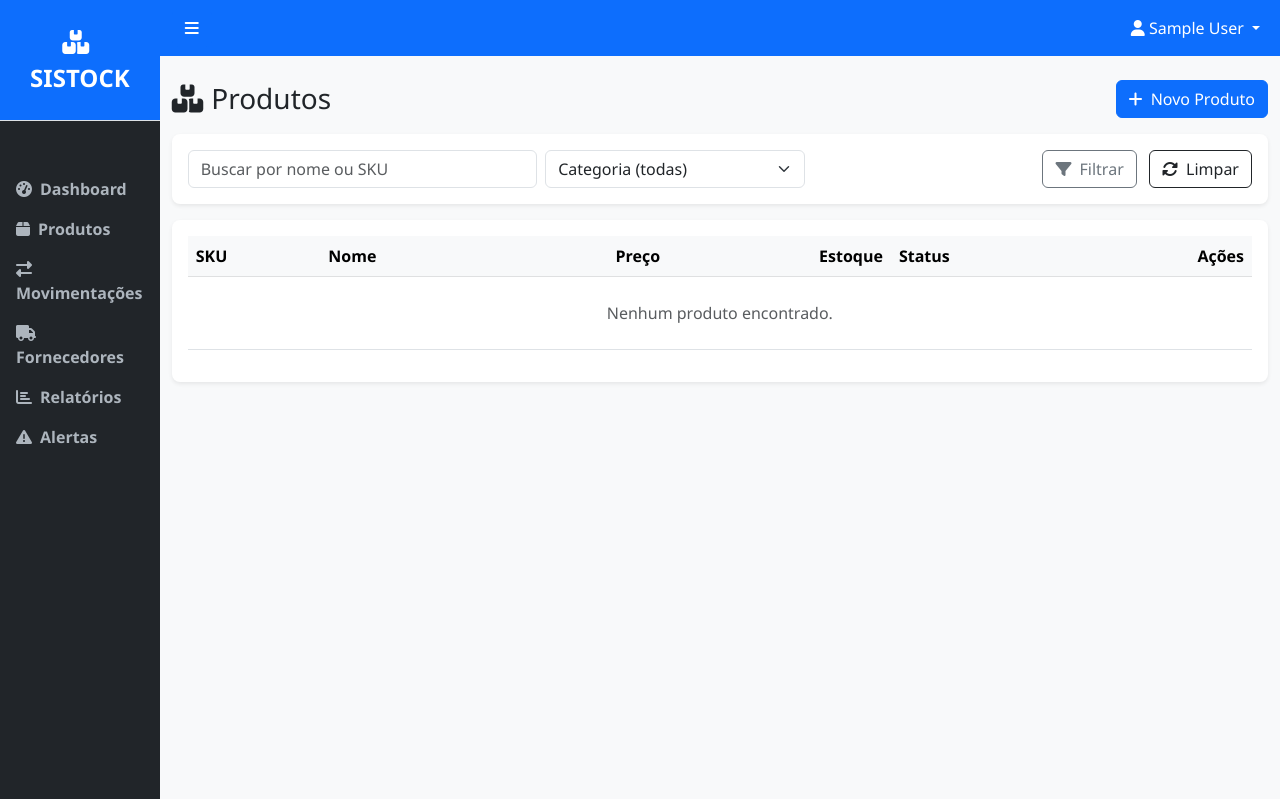
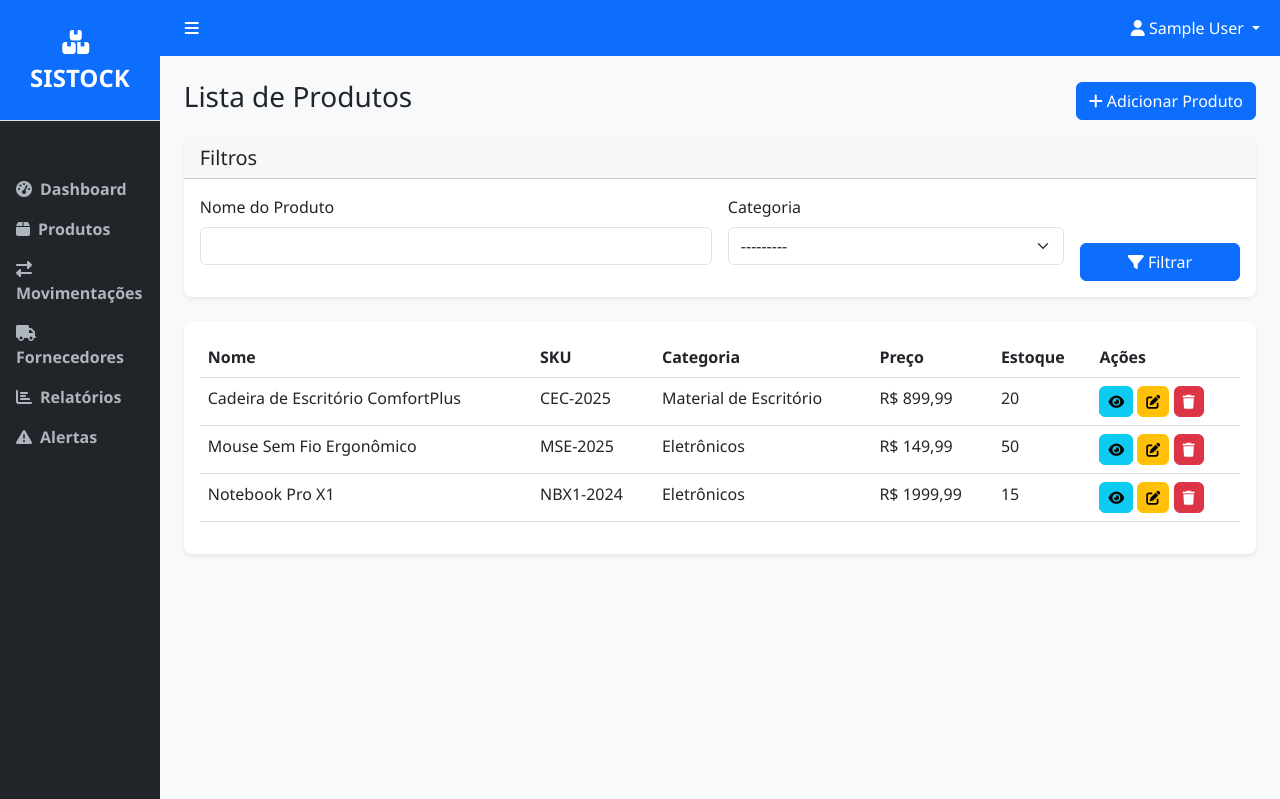
Before and after one commit to mateus-s-a/SISTOCK, a Django app: page /products/ in a window 1280 px wide. Shown: the top 799 px of the page. Run offline with Django 5.2, Linux system fonts and the light colour scheme; the visitor is signed in with stand-in values (Sample User, id 1); data comes from the database, SQL or seed files in the repository; parts of the project's set-up code (start-up, migrations or seed data) failed here and were passed over; some libraries are stand-ins or nearby versions.

Commit message:
refactor(apps): Implementa CRUD para Produtos (views, forms, templates) #9

```diff
--- a/apps/products/templates/products/product_list.html
+++ b/apps/products/templates/products/product_list.html
@@ -1,83 +1,69 @@
-{% extends 'base.html' %}
+{% extends "base.html" %}
+{% load crispy_forms_tags %}
 
-{% block title %}Produtos - SISTOCK{% endblock %}
+{% block title %}Lista de Produtos{% endblock %}
 
 {% block content %}
+<div class="container-fluid">
     <div class="d-flex justify-content-between align-items-center mb-3">
-    <h3 class="mb-0"><i class="fas fa-boxes me-2"></i>Produtos</h3>
+        <h3>Lista de Produtos</h3>
         <a href="{% url 'products:product_create' %}" class="btn btn-primary">
-        <i class="fas fa-plus me-1"></i> Novo Produto
+            <i class="fas fa-plus"></i> Adicionar Produto
         </a>
     </div>
 
-<div class="card mb-3">
+    <!-- Filtros -->
+    <div class="card mb-4">
+        <div class="card-header">
+            <h5 class="mb-0">Filtros</h5>
+        </div>
         <div class="card-body">
-        <form class="row g-2" method="get">
+            <form method="get" class="row g-3">
+                <div class="col-md-6">
+                    {{ filter.form.name|as_crispy_field }}
+                </div>
                 <div class="col-md-4">
-                <input type="text" class="form-control" name="q" value="{{ request.GET.q }}" placeholder="Buscar por nome ou SKU">
+                    {{ filter.form.category|as_crispy_field }}
                 </div>
-            <div class="col-md-3">
-                <select name="category" class="form-select">
-                    <option value="">Categoria (todas)</option>
-                    <option value="1">Eletrônicos</option>
-                    <option value="2">Roupas</option>
-                </select>
-            </div>
-            <div class="col-md-5 text-end">
-                <button class="btn btn-outline-secondary me-2">
-                    <i class="fas fa-filter me-1"></i> Filtrar
+                <div class="col-md-2 d-flex align-items-end">
+                    <button type="submit" class="btn btn-primary w-100">
+                        <i class="fas fa-filter"></i> Filtrar
                     </button>
-                <a href="?" class="btn btn-outline-dark">
-                    <i class="fas fa-rotate me-1"></i> Limpar
-                </a>
                 </div>
             </form>
         </div>
     </div>
 
-<div class="card">
-    <div class="card-body table-responsive">
-        <table class="table table-hover align-middle">
-            <thead class="table-light">
+    <div class="card shadow-sm">
+        <div class="card-body">
+            <table class="table table-hover">
+                <thead>
                     <tr>
+                        <th>Nome</th>
                         <th>SKU</th>
-                    <th>Nome</th>
-                    <th class="text-end">Preço</th>
-                    <th class="text-end">Estoque</th>
-                    <th>Status</th>
-                    <th class="text-end">Ações</th>
+                        <th>Categoria</th>
+                        <th>Preço</th>
+                        <th>Estoque</th>
+                        <th>Ações</th>
                     </tr>
                 </thead>
                 <tbody>
                     {% for product in products %}
                     <tr>
-                    <td><code>{{ product.sku }}</code></td>
                         <td>{{ product.name }}</td>
-                    <td class="text-end">R$ {{ product.price }}</td>
-                    <td class="text-end">{{ product.stock }}</td>
+                        <td>{{ product.sku }}</td>
+                        <td>{{ product.category.name }}</td>
+                        <td>R$ {{ product.price|floatformat:2 }}</td>
+                        <td>{{ product.stock_quantity }}</td>
                         <td>
-                        {% if product.stock > 10 %}
-                            <span class="badge bg-success">Em estoque</span>
-                        {% elif product.stock > 0 %}
-                            <span class="badge bg-warning text-dark">Baixo</span>
-                        {% else %}
-                            <span class="badge bg-danger">Esgotado</span>
-                        {% endif %}
-                    </td>
-                    <td class="text-end">
-                        <a href="{% url 'products:product_detail' product.id %}" class="btn btn-sm btn-outline-primary">
-                            <i class="fas fa-eye"></i>
-                        </a>
-                        <a href="{% url 'products:product_update' product.id %}" class="btn btn-sm btn-outline-secondary">
-                            <i class="fas fa-edit"></i>
-                        </a>
+                            <a href="{% url 'products:product_detail' product.pk %}" class="btn btn-sm btn-info" title="Detalhes"><i class="fas fa-eye"></i></a>
+                            <a href="{% url 'products:product_update' product.pk %}" class="btn btn-sm btn-warning" title="Editar"><i class="fas fa-edit"></i></a>
+                            <a href="{% url 'products:product_delete' product.pk %}" class="btn btn-sm btn-danger" title="Excluir"><i class="fas fa-trash"></i></a>
                         </td>
                     </tr>
                     {% empty %}
                     <tr>
-                    <td colspan="6" class="text-center text-muted py-4">
-                        Nenhum produto encontrado.
-                    </td>
+                        <td colspan="6" class="text-center">Nenhum produto encontrado.</td>
                     </tr>
                     {% endfor %}
                 </tbody>
@@ -85,8 +71,31 @@
         </div>
     </div>
 
-<div class="alert alert-info mt-3">
-    <i class="fas fa-info-circle me-1"></i>
-    <strong>Demonstração:</strong> Dados simulados - integração real virá na Fase 2.
+    <!-- Paginação -->
+    {% if is_paginated %}
+    <nav class="mt-4">
+        <ul class="pagination justify-content-center">
+            {% if page_obj.has_previous %}
+                <li class="page-item">
+                    <a class="page-link" href="?page=1&{{ request.GET.urlencode|cut:'page='|cut:'&page=' }}">&laquo; Primeira</a>
+                </li>
+                <li class="page-item">
+                    <a class="page-link" href="?page={{ page_obj.previous_page_number }}&{{ request.GET.urlencode|cut:'page='|cut:'&page=' }}">Anterior</a>
+                </li>
+            {% endif %}
+
+            <li class="page-item disabled"><span class="page-link">Página {{ page_obj.number }} de {{ page_obj.paginator.num_pages }}</span></li>
+
+            {% if page_obj.has_next %}
+                <li class="page-item">
+                    <a class="page-link" href="?page={{ page_obj.next_page_number }}&{{ request.GET.urlencode|cut:'page='|cut:'&page=' }}">Próxima</a>
+                </li>
+                <li class="page-item">
+                    <a class="page-link" href="?page={{ page_obj.paginator.num_pages }}&{{ request.GET.urlencode|cut:'page='|cut:'&page=' }}">Última &raquo;</a>
+                </li>
+            {% endif %}
+        </ul>
+    </nav>
+    {% endif %}
 </div>
 {% endblock %}
--- a/apps/products/views.py
+++ b/apps/products/views.py
@@ -1,80 +1,111 @@
-from django.shortcuts import render, redirect
-from django.views.generic import TemplateView, ListView
+from django.urls import reverse_lazy
+from django.views.generic import (
+    ListView,
+    DetailView,
+    CreateView,
+    UpdateView,
+    DeleteView,
+)
 from django.contrib.auth.mixins import LoginRequiredMixin
-from django.contrib import messages
+from django.contrib.messages.views import SuccessMessageMixin
+
 from .models import Product, Category
+from .forms import ProductForm, CategoryForm
+from .filters import ProductFilter
+
 
 # Create your views here.
 
-class ProductListView(LoginRequiredMixin, TemplateView):
+# --- Views de Produto --- #
+class ProductListView(LoginRequiredMixin, ListView):
     """Lista Produtos"""
     model = Product
     template_name = 'products/product_list.html'
     context_object_name = 'products'
-    paginate_by = 10
+    paginate_by = 15
 
     def get_queryset(self):
-        qs = Product.objects.select_related('category').all().order_by('name')
-        q = self.request.GET.get('q', '')
-        if q:
-            qs = qs.filter(name__icontains=q) | qs.filter(sku__icontains=q)
-        return qs
+        """Adiciona busca simples ao queryset"""
+        queryset = super().get_queryset().select_related('category').order_by('name')
+        self.filter = ProductFilter(self.request.GET, queryset=queryset)
+        return self.filter.qs
+
+    def get_context_data(self, **kwargs):
+        """
+        Adiciona o objeto de filtro ao contexto para ser usado no template
+        """
+        context = super().get_context_data(**kwargs)
+        context['filter'] = self.filter
+        return context
+
+
+class ProductDetailView(LoginRequiredMixin, DetailView):
+    """Detalhe Produto"""
+    model = Product
+    template_name = 'products/product_detail.html'
+    context_object_name = 'product'
 
 
 
-class ProductCreateView(LoginRequiredMixin, TemplateView):
+class ProductCreateView(LoginRequiredMixin, SuccessMessageMixin, CreateView):
     """Cria Produto"""
-    template_name = 'products/product_create.html'
-
-    def post(self, request, *args, **kwargs):
-        messages.success(request, 'Produto criado com sucesso. (Simulação)')
-        return redirect('products:product_list')
-
-
-class ProductDetailView(LoginRequiredMixin, TemplateView):
-    """Detalhe Produto"""
-    template_name = 'products/product_detail.html'
+    model = Product
+    form_class = ProductForm
+    template_name = 'products/product_form.html'    # Template reutilizável
+    success_url = reverse_lazy('products:product_list')
+    success_message = 'Produto criado com sucesso.'
+    # template_name = 'products/product_create.html'
 
     def get_context_data(self, **kwargs):
+        """Adiciona título ao contexto"""
         context = super().get_context_data(**kwargs)
-
-        # TESTE-ESTÁTICO-PRODUCTS => (Detalhe Produtos)
-        product_id = kwargs.get('pk', 1)
-        context['product'] = {
-            'id': product_id,
-            'name': f'Produto {product_id}',
-            'sku': f'PRD00{product_id}',
-            'stock': 50,
-            'price': 25.99,
-            'description': 'Descrição do produto...'
-        }
-
+        context['form_title'] = 'Criar Produto'
         return context
 
 
-class ProductUpdateView(LoginRequiredMixin, TemplateView):
+
+class ProductUpdateView(LoginRequiredMixin, SuccessMessageMixin, UpdateView):
     """Edição Produto"""
-    template_name = 'products/product_update.html'
+    model = Product
+    form_class = ProductForm
+    template_name = 'products/product_form.html'    # Template reutilizável
+    success_url = reverse_lazy('products:product_list')
+    success_message = 'Produto atualizado com sucesso.'
+    # template_name = 'products/product_update.html'
 
-    def post(self, request, *args, **kwargs):
-        messages.success(request, 'Produto atualizado com sucesso. (Simulação)')
-        return redirect('products:product_list')
+    def get_context_data(self, **kwargs):
+        """Adiciona título ao contexto"""
+        context = super().get_context_data(**kwargs)
+        context['form_title'] = 'Editar Produto'
+        return context
 
 
-class ProductDeleteView(LoginRequiredMixin, TemplateView):
+
+class ProductDeleteView(LoginRequiredMixin, SuccessMessageMixin, DeleteView):
     """Exclusão Produto"""
-    template_name = 'products/product_delete.html'
-
-    def post(self, request, *args, **kwargs):
-        messages.success(request, 'Produto excluído com sucesso. (Simulação)')
-        return redirect('products:product_list')
+    model = Product
+    template_name = 'products/product_confirm_delete.html'
+    success_url = reverse_lazy('products:product_list')
+    success_message = 'Produto excluído com sucesso.'
+    # template_name = 'products/product_delete.html'
 
 
-class CategoryListView(LoginRequiredMixin, TemplateView):
+
+# --- Views de Categoria --- #
+
+class CategoryListView(LoginRequiredMixin, ListView):
     """Lista Categorias"""
+    model = Category
     template_name = 'products/category_list.html'
+    context_object_name = 'categories'
+    paginate_by = 15
 
 
-class CategoryCreateView(LoginRequiredMixin, TemplateView):
+class CategoryCreateView(LoginRequiredMixin, SuccessMessageMixin, CreateView):
     """Criação Categoria"""
-    template_name = 'products/category_create.html'
+    model = Category
+    form_class = CategoryForm
+    template_name = 'products/category_form.html'    # Template reutilizável
+    success_url = reverse_lazy('products:category_list')
+    success_message = 'Categoria criada com sucesso.'
+    # template_name = 'products/category_create.html'
```
Also changed, not shown: apps/products/filters.py (added, +21 -0 lines), apps/products/forms.py (+49 -2 lines), apps/products/templates/products/product_confirm_delete.html (added, +23 -0 lines), apps/products/templates/products/product_form.html (added, +28 -0 lines). Lines whose indentation alone changed are shown as unchanged.
